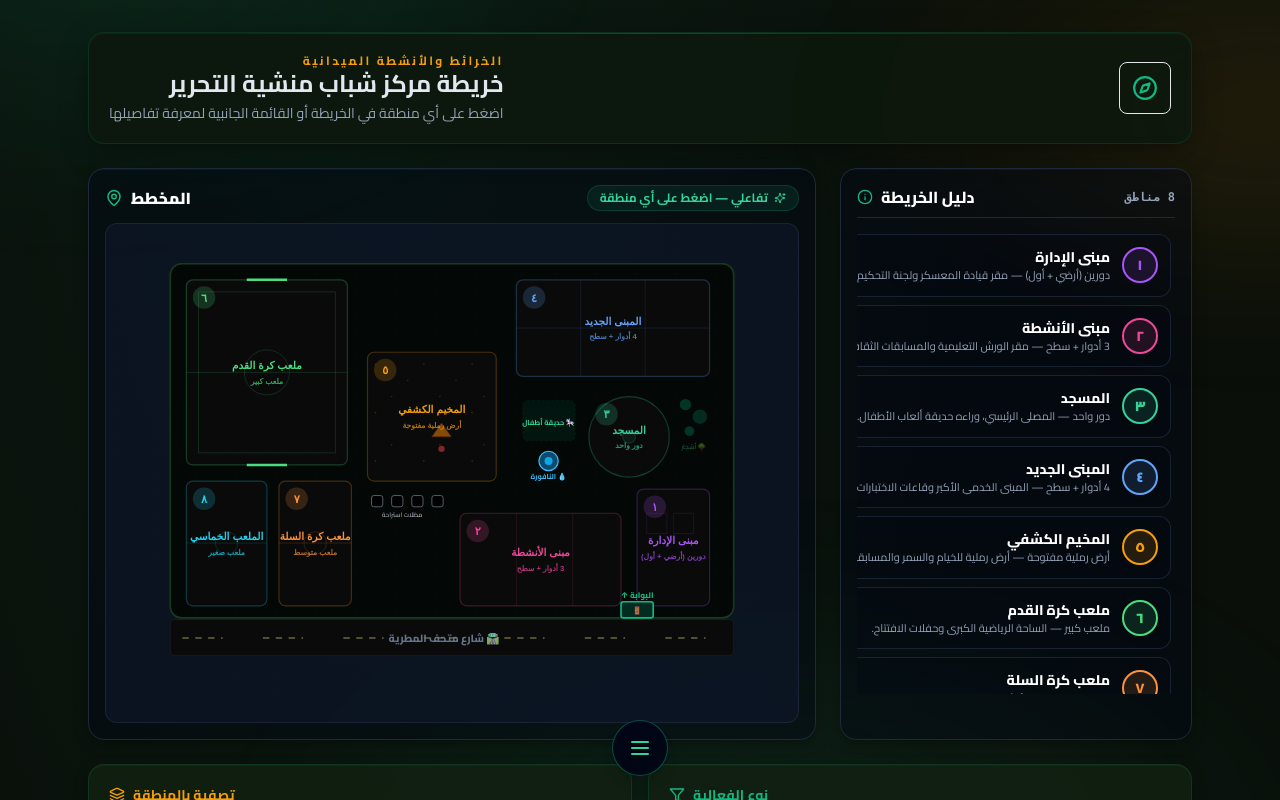
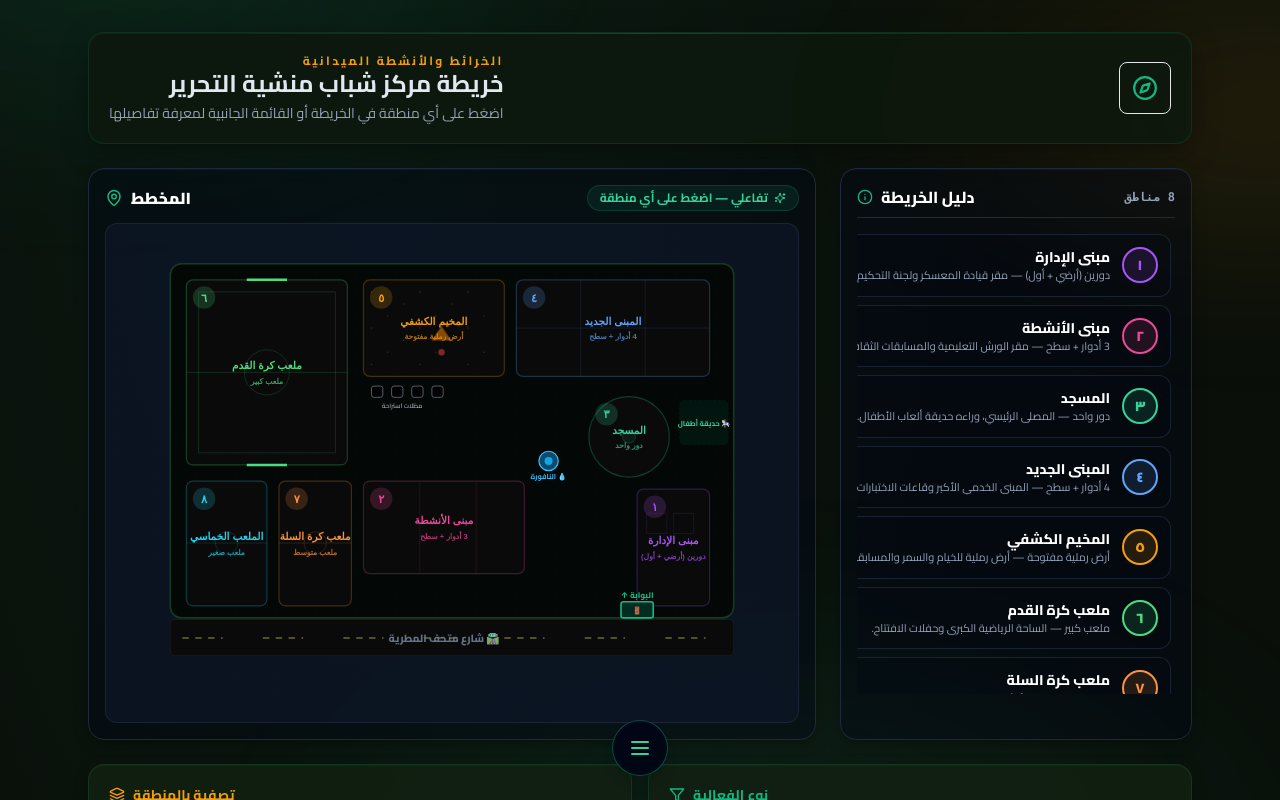
Before and after one commit to toxichassan22/scout-app, a React (Vite) app: page /program in a window 1280 px wide. Shown: the top 800 px of the page. Built offline with nearby package versions, Linux system fonts and the light colour scheme.

Commit message:
fix: update map layout - move scout camp, activities building, shelters and children garden positions

```diff
--- a/src/pages/Program.jsx
+++ b/src/pages/Program.jsx
@@ -127,14 +127,14 @@ const Program = () => {
                 <circle cx={240} cy={367} r={14} fill="none" stroke={ZONES[6].color + '30'} strokeWidth="1" />
               </ZoneRect>
 
-              {/* ZONE 5: المخيم الكشفي - Sandy */}
-              <ZoneRect zone={ZONES[4]} x={305} y={130} w={160} h={160} active={activeZone === 'zone-5'} hovered={hoveredZone === 'zone-5'} onSelect={setActiveZone} onHover={setHoveredZone}>
+              {/* ZONE 5: المخيم الكشفي - بين المبنى الجديد والملعب الكبير */}
+              <ZoneRect zone={ZONES[4]} x={300} y={40} w={175} h={120} active={activeZone === 'zone-5'} hovered={hoveredZone === 'zone-5'} onSelect={setActiveZone} onHover={setHoveredZone}>
                 {/* Sand texture dots */}
-                {[315,335,355,375,395,415,435,450].map((cx,i) => [145,165,185,205,225,245,265].map((cy,j) => (i+j)%3===0 ? <circle key={`s${i}${j}`} cx={cx} cy={cy} r="1" fill="#ca8a04" opacity="0.25" /> : null))}
+                {[310,330,350,370,390,410,430,450].map((cx,i) => [55,70,85,100,115,130,145].map((cy,j) => (i+j)%3===0 ? <circle key={`s${i}${j}`} cx={cx} cy={cy} r="1" fill="#ca8a04" opacity="0.25" /> : null))}
                 {/* Tent */}
-                <polygon points="385,235 409,235 397,218" fill="#d97706" stroke="#92400e" strokeWidth="1" opacity="0.6" />
+                <polygon points="385,115 409,115 397,98" fill="#d97706" stroke="#92400e" strokeWidth="1" opacity="0.6" />
                 {/* Fire */}
-                <circle cx={397} cy={250} r="4" fill="#ef4444" opacity="0.5">
+                <circle cx={397} cy={130} r="4" fill="#ef4444" opacity="0.5">
                   <animate attributeName="r" values="3;6;3" dur="2s" repeatCount="indefinite" />
                 </circle>
               </ZoneRect>
@@ -151,18 +151,10 @@ const Program = () => {
                 <circle cx={630} cy={235} r="8" fill={ZONES[2].color + '15'} stroke={ZONES[2].color + '40'} strokeWidth="1" />
               </ZoneRect>
 
-              {/* حديقة ألعاب أطفال */}
+              {/* حديقة ألعاب أطفال - ورا المسجد */}
               <g className="pointer-events-none">
-                <rect x={498} y={190} width={65} height={50} rx="6" fill="#065f46" opacity="0.15" stroke="#059669" strokeWidth="1" strokeDasharray="3 3" />
-                <text x={530} y={220} fill="#34d399" fontSize="9" fontWeight="700" textAnchor="middle">🎠 حديقة أطفال</text>
-              </g>
-
-              {/* Trees behind mosque */}
-              <g opacity="0.4" className="pointer-events-none">
-                <circle cx={700} cy={195} r="7" fill="#047857" />
-                <circle cx={718} cy={210} r="9" fill="#065f46" />
-                <circle cx={705} cy={228} r="6" fill="#047857" />
-                <text x={710} y={250} fill="#34d399" fontSize="8" fontWeight="600" textAnchor="middle">🌳 أشجار</text>
+                <rect x={693} y={190} width={60} height={55} rx="6" fill="#065f46" opacity="0.15" stroke="#059669" strokeWidth="1" strokeDasharray="3 3" />
+                <text x={723} y={222} fill="#34d399" fontSize="9" fontWeight="700" textAnchor="middle">🎠 حديقة أطفال</text>
               </g>
 
               {/* النافورة */}
@@ -180,17 +172,17 @@ const Program = () => {
                 <rect x={685} y={330} width={25} height={25} fill="none" stroke={ZONES[0].color + '25'} strokeWidth="1" />
               </ZoneRect>
 
+              {/* مظلات استراحة - تحت المخيم الكشفي */}
+              <g className="pointer-events-none">
+                {[310,335,360,385].map((rx, i) => <rect key={`r${i}`} x={rx} y={172} width={14} height={14} rx="3" fill="#000" stroke="#6b7280" strokeWidth="1" />)}
+                <text x={348} y={199} fill="#9ca3af" fontSize="8" fontWeight="600" textAnchor="middle">مظلات استراحة</text>
+              </g>
+
               {/* ZONE 2: مبنى الأنشطة */}
-              <ZoneRect zone={ZONES[1]} x={420} y={330} w={200} h={115} active={activeZone === 'zone-2'} hovered={hoveredZone === 'zone-2'} onSelect={setActiveZone} onHover={setHoveredZone}>
-                <line x1={490} y1={330} x2={490} y2={445} stroke={ZONES[1].color + '25'} strokeWidth="1" />
-                <line x1={560} y1={330} x2={560} y2={445} stroke={ZONES[1].color + '25'} strokeWidth="1" />
+              <ZoneRect zone={ZONES[1]} x={300} y={290} w={200} h={115} active={activeZone === 'zone-2'} hovered={hoveredZone === 'zone-2'} onSelect={setActiveZone} onHover={setHoveredZone}>
+                <line x1={370} y1={290} x2={370} y2={405} stroke={ZONES[1].color + '25'} strokeWidth="1" />
+                <line x1={440} y1={290} x2={440} y2={405} stroke={ZONES[1].color + '25'} strokeWidth="1" />
               </ZoneRect>
-
-              {/* استراحات */}
-              <g className="pointer-events-none">
-                {[310,335,360,385].map((rx, i) => <rect key={`r${i}`} x={rx} y={308} width={14} height={14} rx="3" fill="#000" stroke="#6b7280" strokeWidth="1" />)}
-                <text x={348} y={335} fill="#9ca3af" fontSize="8" fontWeight="600" textAnchor="middle">مظلات استراحة</text>
-              </g>
 
               {/* البوابة */}
               <g className="pointer-events-none">
@@ -208,7 +200,7 @@ const Program = () => {
 
               {/* Active radar */}
               {activeZone && (() => {
-                const pts = { 'zone-1':[685,372], 'zone-2':[520,387], 'zone-3':[630,235], 'zone-4':[610,100], 'zone-5':[385,210], 'zone-6':[180,155], 'zone-7':[240,367], 'zone-8':[130,367] };
+                const pts = { 'zone-1':[685,372], 'zone-2':[400,347], 'zone-3':[630,235], 'zone-4':[610,100], 'zone-5':[388,100], 'zone-6':[180,155], 'zone-7':[240,367], 'zone-8':[130,367] };
                 const p = pts[activeZone];
                 const z = ZONES.find(z => z.id === activeZone);
                 if (!p || !z) return null;
```
